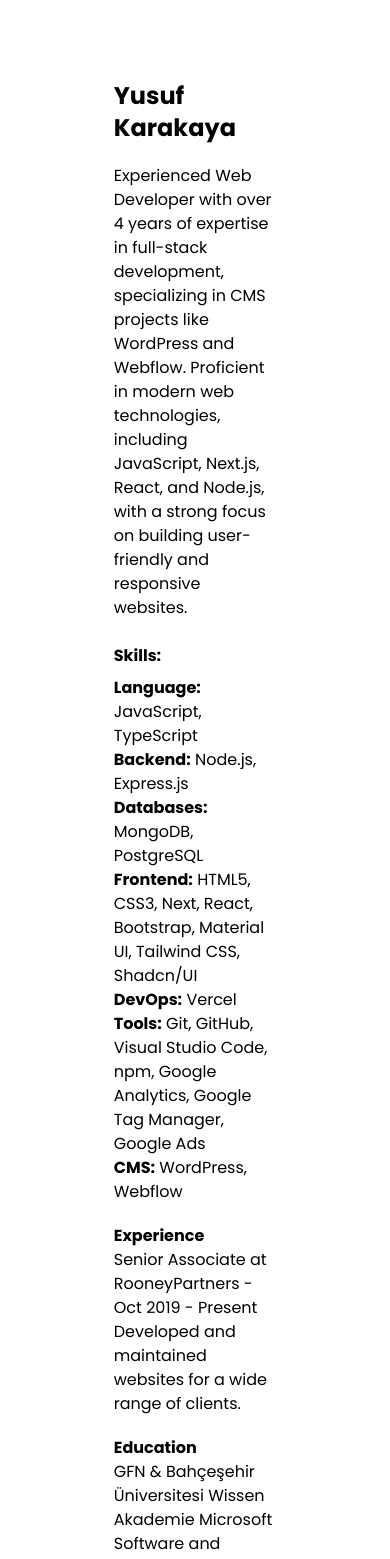
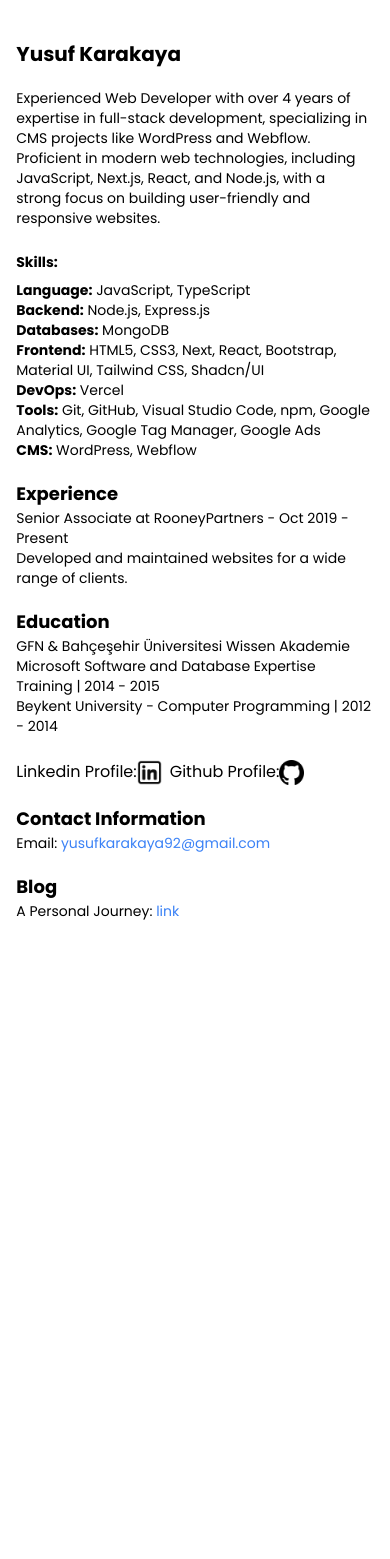
Before and after one commit to yusufkarakaya/yusufkarakaya-nextjs, a Next.js app: page / in a window 390 px wide. Shown: the top 1559 px of the page. After the commit the page ends 921 px from the top, so only its background shows below. Built offline with nearby package versions, Linux system fonts and the light colour scheme.

Commit message:
responsive page

```diff
--- a/app/page.tsx
+++ b/app/page.tsx
@@ -4,12 +4,12 @@
   return (
     <>
       <main className="flex justify-center">
-        <div className="w-5/12">
-          <div className="justify-center mt-20">
-            <h1 className="text-2xl ">
-              <strong>Yusuf Karakaya</strong>
+        <div className="w-11/12 md:w-10/12 lg:w-8/12 xl:w-6/12 2xl:w-5/12 mt-10 md:mt-20">
+          <div className="justify-center">
+            <h1 className="text-xl sm:text-2xl md:text-3xl font-bold">
+              Yusuf Karakaya
             </h1>
-            <p className="mt-5">
+            <p className="mt-5 text-sm md:text-base">
               Experienced Web Developer with over 4 years of expertise in
               full-stack development, specializing in CMS projects like
               WordPress and Webflow. Proficient in modern web technologies,
@@ -17,8 +17,8 @@
               focus on building user-friendly and responsive websites.
             </p>
             <br />
-            <strong>Skills:</strong>
-            <div className="mt-2">
+            <strong className="block text-sm md:text-base">Skills:</strong>
+            <div className="mt-2 text-sm md:text-base">
               <p>
                 <strong>Language:</strong> JavaScript, TypeScript
               </p>
@@ -26,7 +26,7 @@
                 <strong>Backend:</strong> Node.js, Express.js
               </p>
               <p>
-                <strong>Databases:</strong> MongoDB, PostgreSQL
+                <strong>Databases:</strong> MongoDB
               </p>
               <p>
                 <strong>Frontend:</strong> HTML5, CSS3, Next, React, Bootstrap,
@@ -44,28 +44,26 @@
               </p>
             </div>
             <div className="mt-5">
-              <h2>
-                <strong>Experience</strong>
-              </h2>
-              <h4>Senior Associate at RooneyPartners - Oct 2019 - Present</h4>
-              <p>
+              <h2 className="text-lg md:text-xl font-bold">Experience</h2>
+              <h4 className="text-sm md:text-base">
+                Senior Associate at RooneyPartners - Oct 2019 - Present
+              </h4>
+              <p className="text-sm md:text-base">
                 Developed and maintained websites for a wide range of clients.
               </p>
             </div>
-            <div>
-              <div className="mt-5">
-                <h2>
-                  <strong>Education</strong>
-                </h2>
-                <p>
-                  GFN &amp; Bahçeşehir Üniversitesi Wissen Akademie Microsoft
-                  Software and Database Expertise Training | 2014 - 2015
-                </p>
-                <p>Beykent University - Computer Programming | 2012 - 2014</p>
-              </div>
+            <div className="mt-5">
+              <h2 className="text-lg md:text-xl font-bold">Education</h2>
+              <p className="text-sm md:text-base">
+                GFN &amp; Bahçeşehir Üniversitesi Wissen Akademie Microsoft
+                Software and Database Expertise Training | 2014 - 2015
+              </p>
+              <p className="text-sm md:text-base">
+                Beykent University - Computer Programming | 2012 - 2014
+              </p>
             </div>
             <br />
-            <div className="flex gap-2">
+            <div className="flex gap-2 items-center">
               <span className="flex">
                 Linkedin Profile:{" "}
                 <a
@@ -82,7 +80,6 @@
                   />
                 </a>
               </span>
-              <br />
               <span className="flex">
                 Github Profile:{" "}
                 <a
@@ -100,11 +97,11 @@
                 </a>
               </span>
             </div>
-            <div>
-              <h2 className="mt-5">
-                <strong>Contact Information</strong>
+            <div className="mt-5">
+              <h2 className="text-lg md:text-xl font-bold">
+                Contact Information
               </h2>
-              <p>
+              <p className="text-sm md:text-base">
                 Email:{" "}
                 <a
                   href="mailto:yusufkarakaya92@gmail.com"
@@ -114,11 +111,9 @@
                 </a>
               </p>
             </div>
-            <div>
-              <h2 className="mt-5">
-                <strong>Blog</strong>
-              </h2>
-              <p>
+            <div className="mt-5">
+              <h2 className="text-lg md:text-xl font-bold">Blog</h2>
+              <p className="text-sm md:text-base">
                 A Personal Journey:{" "}
                 <a
                   className="text-blue-500"
```
